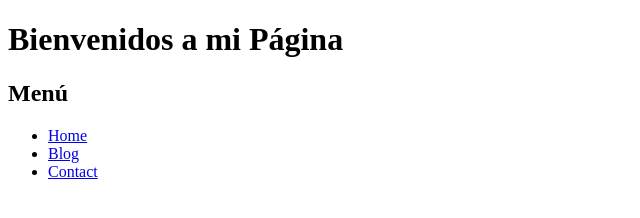
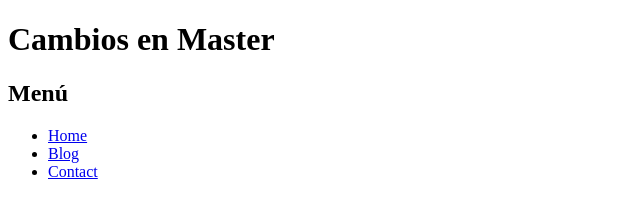
Before and after one commit to Amaza-ing/IH-HTML-Test, a plain HTML site: page home.html in a window 1280 px wide. Shown: the whole page, without its empty margins (0-640 px from the left). Drawn offline with Linux system fonts and the light colour scheme.

Commit message:
master changes

```diff
--- a/home.html
+++ b/home.html
@@ -7,7 +7,7 @@
 </head>
 <body>
   <header>
-    <h1>Bienvenidos a mi Página</h1>
+    <h1>Cambios en Master</h1>
   </header>
 
   <h2>Menú</h2>
```
